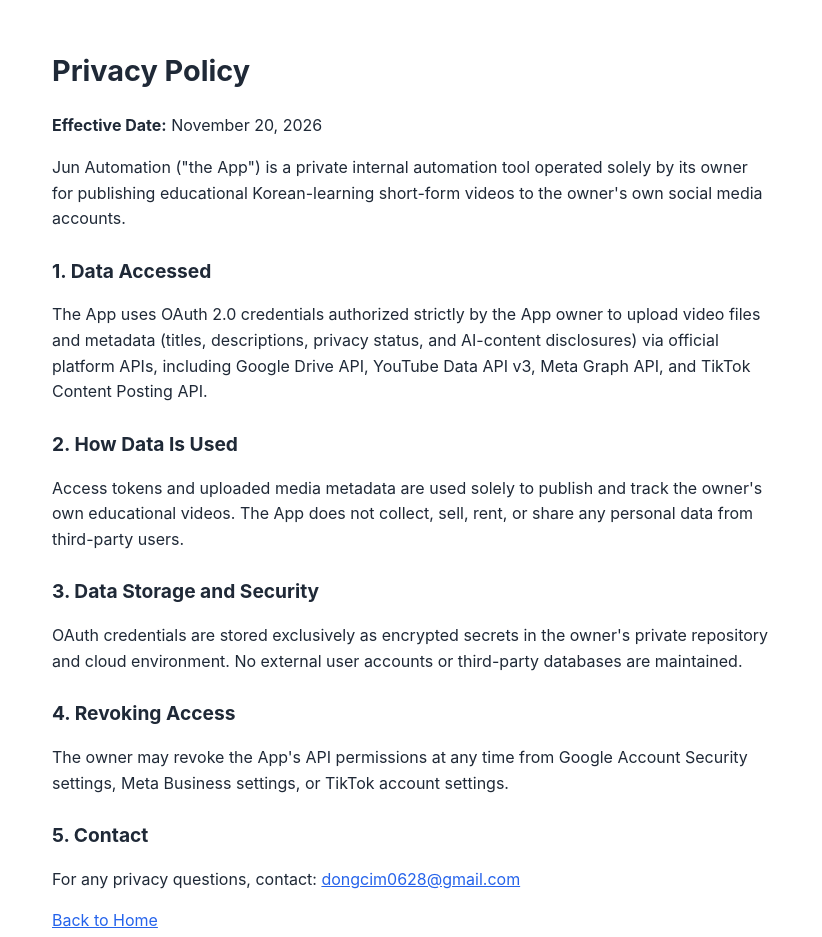
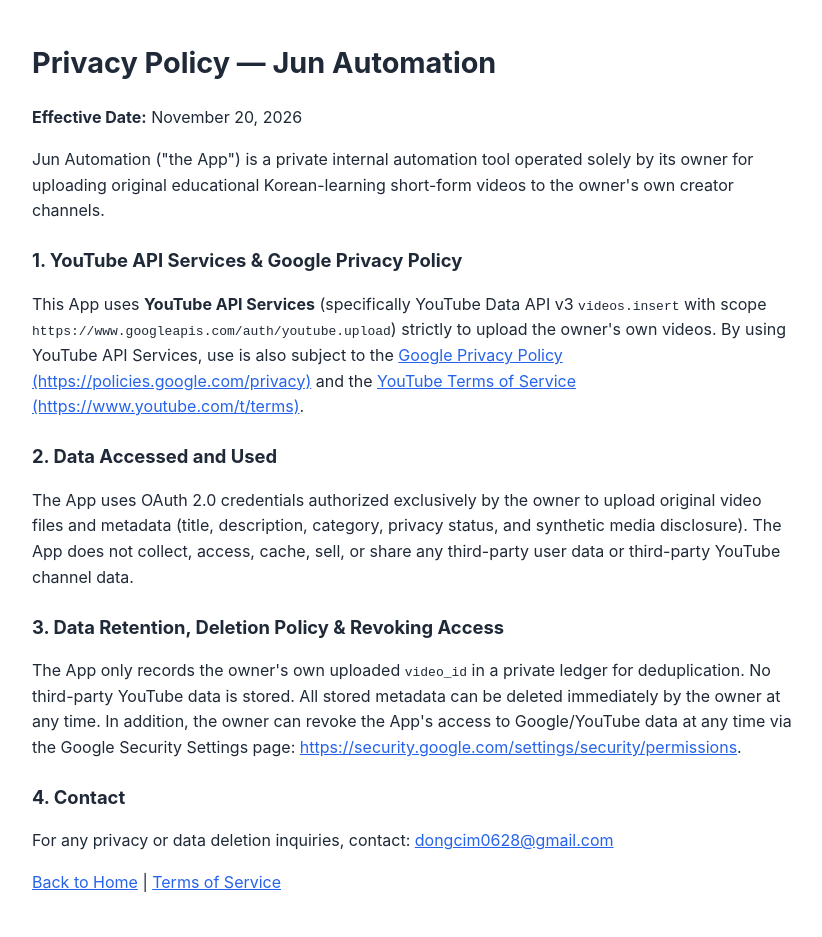
Before and after one commit to ParkGroove/jun-legal, a plain HTML site: page privacy.html in a window 1280 px wide. Shown: the whole page, without its empty margins (228-1050 px from the left). Drawn offline with Linux system fonts and the light colour scheme.

Commit message:
Add explicit YouTube ToS, Google Privacy Policy, and revocation links

```diff
--- a/privacy.html
+++ b/privacy.html
@@ -5,31 +5,28 @@
   <meta name="viewport" content="width=device-width, initial-scale=1" />
   <title>Privacy Policy — Jun Automation</title>
   <style>
-    body { font-family: -apple-system, BlinkMacSystemFont, "Segoe UI", Roboto, sans-serif; max-width: 720px; margin: 48px auto; padding: 0 20px; line-height: 1.6; color: #1f2937; }
+    body { font-family: -apple-system, BlinkMacSystemFont, "Segoe UI", Roboto, sans-serif; max-width: 760px; margin: 40px auto; padding: 0 20px; line-height: 1.6; color: #1f2937; }
     h1 { font-size: 1.8rem; }
-    h2 { font-size: 1.2rem; margin-top: 1.5rem; }
+    h2 { font-size: 1.15rem; margin-top: 1.4rem; }
     a { color: #2563eb; }
   </style>
 </head>
 <body>
-  <h1>Privacy Policy</h1>
+  <h1>Privacy Policy — Jun Automation</h1>
   <p><strong>Effective Date:</strong> November 20, 2026</p>
-  <p>Jun Automation ("the App") is a private internal automation tool operated solely by its owner for publishing educational Korean-learning short-form videos to the owner's own social media accounts.</p>
+  <p>Jun Automation ("the App") is a private internal automation tool operated solely by its owner for uploading original educational Korean-learning short-form videos to the owner's own creator channels.</p>
 
-  <h2>1. Data Accessed</h2>
-  <p>The App uses OAuth 2.0 credentials authorized strictly by the App owner to upload video files and metadata (titles, descriptions, privacy status, and AI-content disclosures) via official platform APIs, including Google Drive API, YouTube Data API v3, Meta Graph API, and TikTok Content Posting API.</p>
+  <h2>1. YouTube API Services &amp; Google Privacy Policy</h2>
+  <p>This App uses <strong>YouTube API Services</strong> (specifically YouTube Data API v3 <code>videos.insert</code> with scope <code>https://www.googleapis.com/auth/youtube.upload</code>) strictly to upload the owner's own videos. By using YouTube API Services, use is also subject to the <a href="https://policies.google.com/privacy">Google Privacy Policy (https://policies.google.com/privacy)</a> and the <a href="https://www.youtube.com/t/terms">YouTube Terms of Service (https://www.youtube.com/t/terms)</a>.</p>
 
-  <h2>2. How Data Is Used</h2>
-  <p>Access tokens and uploaded media metadata are used solely to publish and track the owner's own educational videos. The App does not collect, sell, rent, or share any personal data from third-party users.</p>
+  <h2>2. Data Accessed and Used</h2>
+  <p>The App uses OAuth 2.0 credentials authorized exclusively by the owner to upload original video files and metadata (title, description, category, privacy status, and synthetic media disclosure). The App does not collect, access, cache, sell, or share any third-party user data or third-party YouTube channel data.</p>
 
-  <h2>3. Data Storage and Security</h2>
-  <p>OAuth credentials are stored exclusively as encrypted secrets in the owner's private repository and cloud environment. No external user accounts or third-party databases are maintained.</p>
+  <h2>3. Data Retention, Deletion Policy &amp; Revoking Access</h2>
+  <p>The App only records the owner's own uploaded <code>video_id</code> in a private ledger for deduplication. No third-party YouTube data is stored. All stored metadata can be deleted immediately by the owner at any time. In addition, the owner can revoke the App's access to Google/YouTube data at any time via the Google Security Settings page: <a href="https://security.google.com/settings/security/permissions">https://security.google.com/settings/security/permissions</a>.</p>
 
-  <h2>4. Revoking Access</h2>
-  <p>The owner may revoke the App's API permissions at any time from Google Account Security settings, Meta Business settings, or TikTok account settings.</p>
-
-  <h2>5. Contact</h2>
-  <p>For any privacy questions, contact: <a href="mailto:dongcim0628@gmail.com">dongcim0628@gmail.com</a></p>
-  <p><a href="./index.html">Back to Home</a></p>
+  <h2>4. Contact</h2>
+  <p>For any privacy or data deletion inquiries, contact: <a href="mailto:dongcim0628@gmail.com">dongcim0628@gmail.com</a></p>
+  <p><a href="./index.html">Back to Home</a> | <a href="./terms.html">Terms of Service</a></p>
 </body>
 </html>
```
Also changed, not shown: index.html (+17 -9 lines), terms.html (+13 -5 lines).
